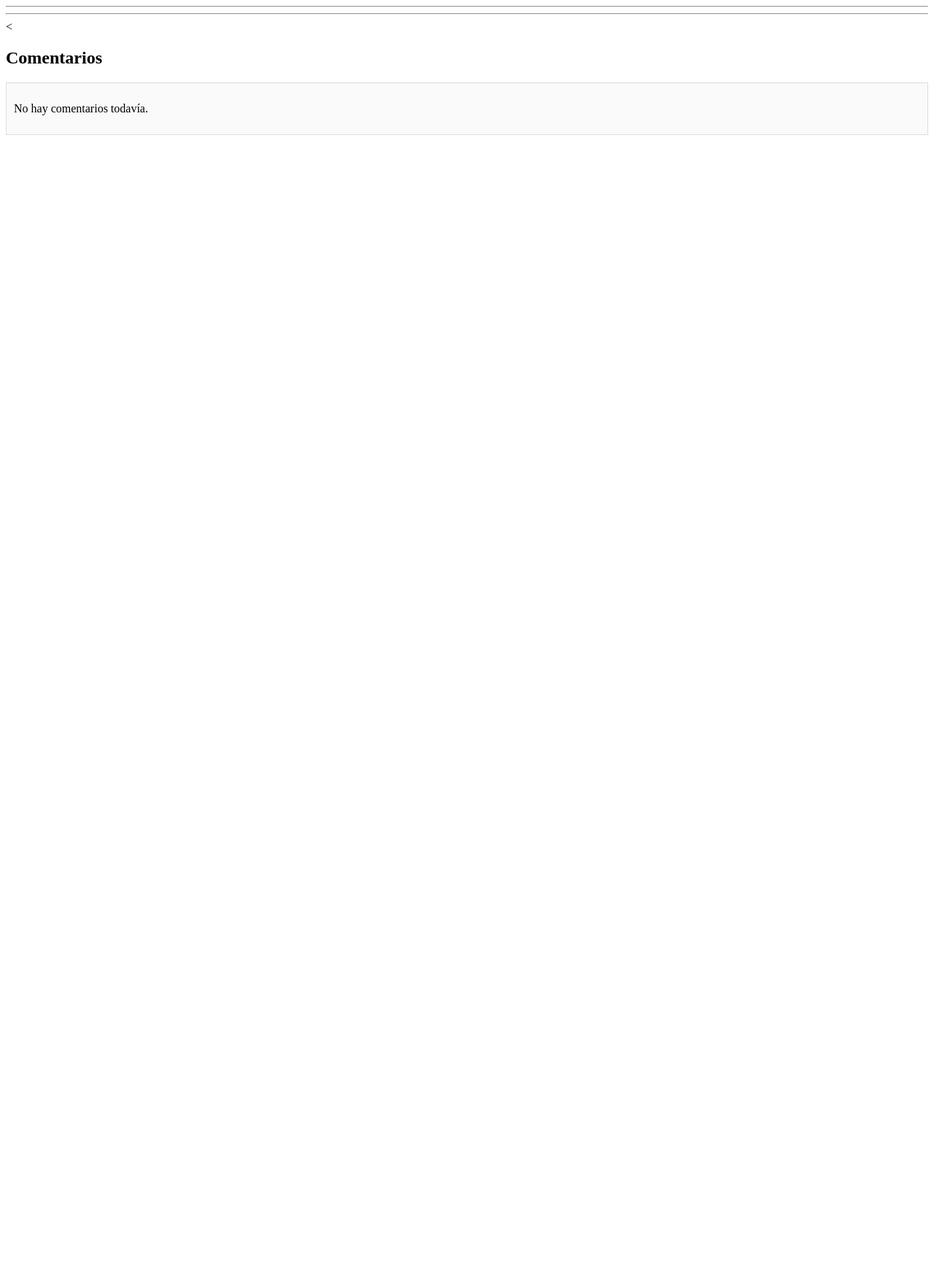
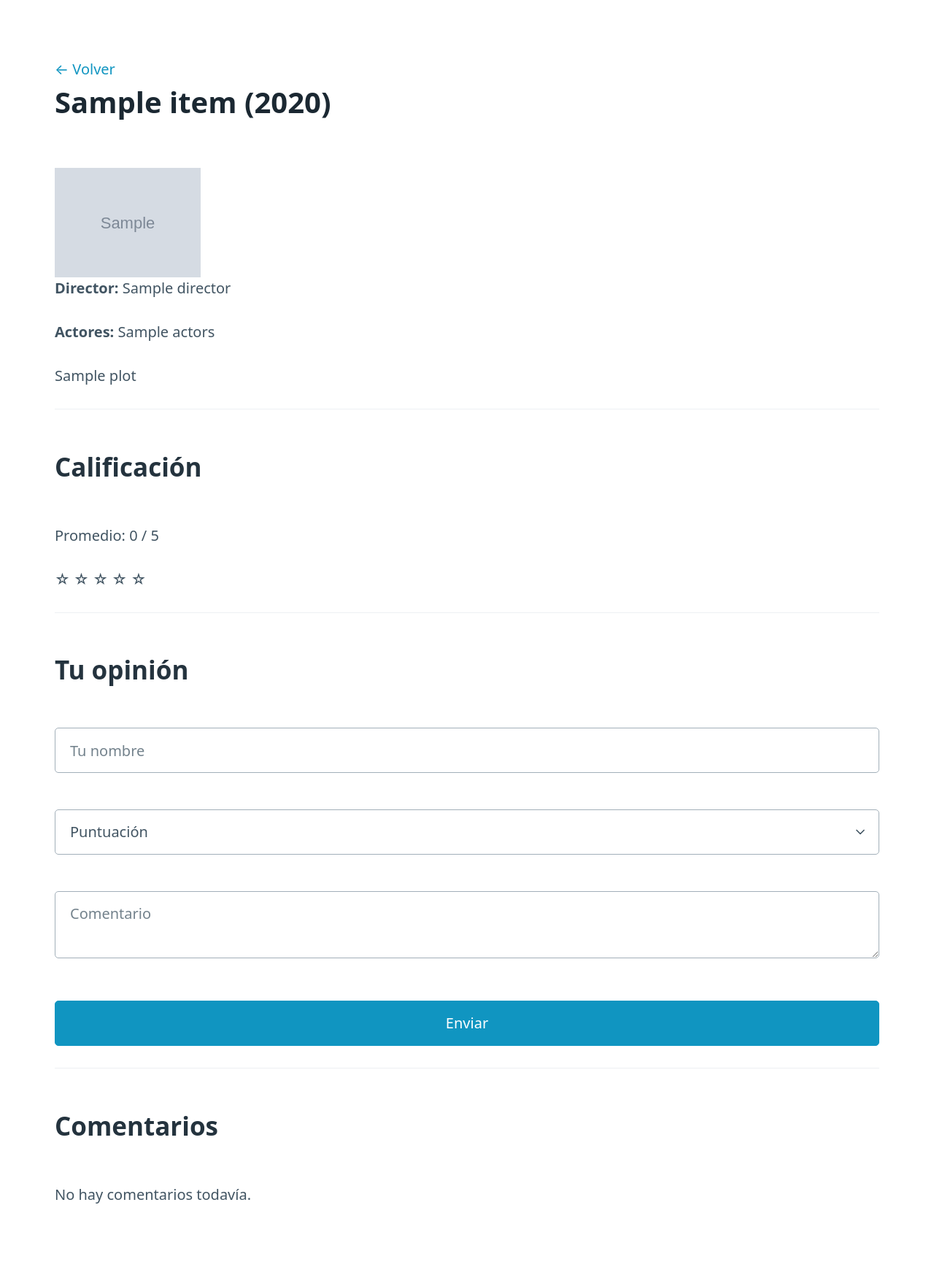
Before and after one commit to Judithdarias/flask-movies-app, a Flask app: page /movie/1 in a window 1280 px wide. Shown: the whole page at 73% size. Before the commit the page ends 185 px from the top, so only its background shows below. Run offline with Flask 3, Linux system fonts and the light colour scheme; data comes from the database, SQL or seed files in the repository; both versions use the stored data as it was after the commit; grey boxes marked "Sample" are stand-in pictures; a database or web service that is not in the repository returns one stand-in record (values such as "Sample title"); data that the repository does not hold is empty.

Commit message:
aplicacion finalizada

```diff
--- a/appchanges/templates/base.html
+++ b/appchanges/templates/base.html
@@ -1,44 +1,20 @@
-<style>
-    body {
-        font-family: Arial, sans-serif;
-        margin: 0;
-        padding: 0;
-        background-color: #f2f2f2;
-        text-align: center;
-    }
+<!DOCTYPE html>
+<html lang="es">
+<head>
+    <meta charset="UTF-8">
+    <meta name="viewport" content="width=device-width, initial-scale=1.0">
 
-    header {
-        padding: 20px;
-        background-color: #eaeaea;
-    }
+    <!-- PicoCSS -->
+    <link rel="stylesheet" href="https://unpkg.com/@picocss/pico@latest/css/pico.min.css">
 
-    .container {
-        width: 70%;
-        margin: 30px auto;
-        background: white;
-        padding: 20px;
-    }
+    <title>Movies App</title>
+</head>
+<body>
 
-    input, textarea, button {
-        padding: 8px;
-        margin: 5px;
-        font-size: 15px;
-    }
+    <main class="container">
+        {% block content %}
+        {% endblock %}
+    </main>
 
-    button {
-        cursor: pointer;
-    }
-
-    ul {
-        list-style: none;
-        padding: 0;
-    }
-
-    li {
-        margin: 5px 0;
-    }
-</style>
-<div class="container">
-    {% block content %}
-    {% endblock %}
-</div>
+</body>
+</html>
--- a/appchanges/templates/detail.html
+++ b/appchanges/templates/detail.html
@@ -1,20 +1,64 @@
+{% extends "base.html" %}
+{% block content %}
+
+<a href="/">← Volver</a>
+
+<h1>{{ movie.Title }} ({{ movie.Year }})</h1>
+
+{% if movie.Poster != "N/A" %}
+  <img src="{{ movie.Poster }}" width="200">
+{% endif %}
+
+<p><strong>Director:</strong> {{ movie.Director }}</p>
+<p><strong>Actores:</strong> {{ movie.Actors }}</p>
+<p>{{ movie.Plot }}</p>
+
 <hr>
+
+<h2>Calificación</h2>
+<p>Promedio: {{ promedio }} / 5</p>
+
+<p>
+{% for i in range(1,6) %}
+  {% if i <= promedio|round(0,'floor') %}★{% else %}☆{% endif %}
+{% endfor %}
+</p>
+
 <hr>
-<
+
+<h2>Tu opinión</h2>
+
+<form action="/movie/{{ movie.imdbID }}/feedback" method="post">
+  <input type="text" name="persona" placeholder="Tu nombre"><br><br>
+
+  <select name="puntuacion">
+    <option value="">Puntuación</option>
+    <option value="1">1</option>
+    <option value="2">2</option>
+    <option value="3">3</option>
+    <option value="4">4</option>
+    <option value="5">5</option>
+  </select><br><br>
+
+  <textarea name="comentario" placeholder="Comentario"></textarea><br><br>
+
+  <button type="submit">Enviar</button>
+</form>
+
+<hr>
+
 <h2>Comentarios</h2>
 
-<div style="max-height: 250px; overflow-y: auto; padding: 10px; border: 1px solid #ddd; background: #fafafa;">
+{% if comentarios %}
+  {% for c in comentarios %}
+    <p>
+      <strong>{{ c.persona }}</strong> ({{ c.fecha }})<br>
+      {{ c.comentario }}
+    </p>
+    <hr>
+  {% endfor %}
+{% else %}
+  <p>No hay comentarios todavía.</p>
+{% endif %}
 
-    {% if comentarios and comentarios|length > 0 %}
-        {% for c in comentarios %}
-            <div style="margin-bottom: 10px; padding-bottom: 8px; border-bottom: 1px solid #e0e0e0;">
-                <strong>{{ c.persona }}</strong>
-                <small style="color: gray;">({{ c.fecha }})</small>
-                <p style="margin: 5px 0;">{{ c.comentario }}</p>
-            </div>
-        {% endfor %}
-    {% else %}
-        <p>No hay comentarios todavía.</p>
-    {% endif %}
-
-</div>
+{% endblock %}
```
Also changed, not shown: data/movies.sqlite, 1 other file.
